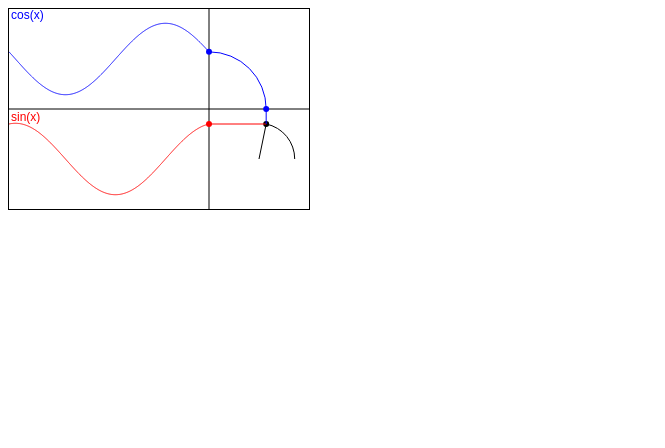
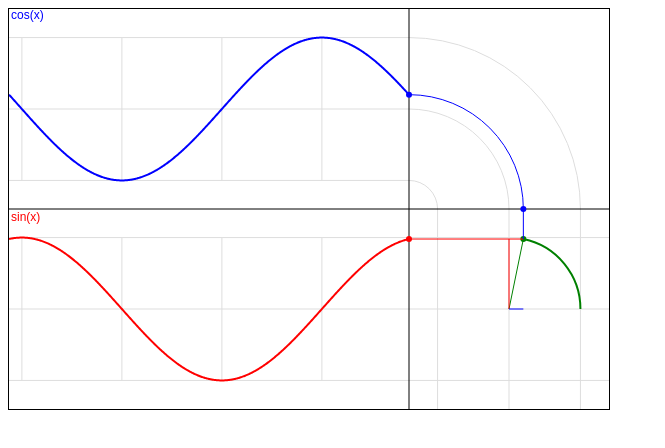
Before and after one commit to sbobyn/irrational-number-visualization, a website with bundled scripts: page src/eulers-2d.html in a window 1280 px wide. Shown: the whole page, without its empty margins (0-665 px from the left). Built offline with nearby package versions, Linux system fonts and the light colour scheme.

Commit message:
added background grid and cleaned up colors

```diff
--- a/src/eulers-2d.html
+++ b/src/eulers-2d.html
@@ -10,6 +10,6 @@
     </style>
   </head>
   <body>
-    <canvas id="canvas" width="300" height="200"></canvas>
+    <canvas id="canvas" width="600" height="400"></canvas>
   </body>
 </html>
--- a/src/eulers-2d.ts
+++ b/src/eulers-2d.ts
@@ -3,6 +3,7 @@ import { Renderer } from "./renderer.js";
 const plotWidth = Math.PI;
 const plotHeight = 1.4;
 const canvas = document.getElementById("canvas") as HTMLCanvasElement;
+const ctx = canvas.getContext("2d") as CanvasRenderingContext2D;
 const canvasRenderer = new Renderer(canvas, plotWidth, plotHeight);
 const cosineRenderer = new Renderer(canvas, plotWidth, plotHeight, 0, 0);
 cosineRenderer.cw = canvas.width * (2 / 3);
@@ -37,6 +38,7 @@ for (let i = -Math.PI; i <= Math.PI + 0.01; i += 0.01) {
 }
 
 function drawSine() {
+  // sine wave
   sineRenderer.ctx.strokeStyle = "red";
   sineRenderer.ctx.beginPath();
   for (let i = 0; i < thetas.length; i++) {
@@ -73,8 +75,9 @@ function drawCosine() {
 }
 
 function drawCircle() {
-  circleRenderer.ctx.strokeStyle = "black";
-  circleRenderer.ctx.fillStyle = "black";
+  ctx.lineWidth = 2;
+  circleRenderer.ctx.strokeStyle = "green";
+  circleRenderer.ctx.fillStyle = "green";
   circleRenderer.drawArc(
     0,
     0,
@@ -82,14 +85,18 @@ function drawCircle() {
     -(Math.PI + phase),
     true
   );
+  ctx.lineWidth = 1;
   const x = Math.cos(Math.PI + phase) / plotHeight;
   const y = Math.sin(Math.PI + phase) / plotHeight;
   circleRenderer.drawPoint(x, y);
   circleRenderer.drawLine(0, 0, x, y);
   circleRenderer.ctx.strokeStyle = "red";
   circleRenderer.drawLine(-1, Math.sin(Math.PI + phase) / plotHeight, x, y);
+  circleRenderer.drawLine(0, 0, 0, y);
+
   circleRenderer.ctx.strokeStyle = "blue";
   circleRenderer.drawLine(Math.cos(Math.PI + phase) / plotHeight, 1, x, y);
+  circleRenderer.drawLine(0, 0, x, 0);
 }
 
 function drawCosArc() {
@@ -116,6 +123,95 @@ function drawBorders() {
   );
 }
 
+function drawGrid() {
+  cosArcRenderer.ctx.strokeStyle = "#dddddd";
+  circleRenderer.ctx.strokeStyle = "#dddddd";
+  cosineRenderer.ctx.strokeStyle = "#dddddd";
+  sineRenderer.ctx.strokeStyle = "#dddddd";
+  // cosine arc
+  // horizontal
+  cosArcRenderer.drawArc(
+    -1,
+    -1,
+    cosArcRenderer.cw * 0.5 * (1 + Math.cos(Math.PI) / plotHeight),
+    -Math.PI / 2,
+    true
+  );
+  cosArcRenderer.drawArc(-1, -1, cosArcRenderer.cw * 0.5, -Math.PI / 2, true);
+  cosArcRenderer.drawArc(
+    -1,
+    -1,
+    cosArcRenderer.cw * (1 - 0.5 * (1 + Math.cos(Math.PI) / plotHeight)),
+    -Math.PI / 2,
+    true
+  );
+  // circle
+  // horizontal
+  circleRenderer.drawLine(-1, 0, 1, 0);
+  circleRenderer.drawLine(-1, 1 / plotHeight, 1, 1 / plotHeight);
+  circleRenderer.drawLine(-1, -1 / plotHeight, 1, -1 / plotHeight);
+  //vertical
+  circleRenderer.drawLine(0, -1, 0, 1);
+  circleRenderer.drawLine(1 / plotHeight, -1, 1 / plotHeight, 1);
+  circleRenderer.drawLine(-1 / plotHeight, -1, -1 / plotHeight, 1);
+  // cosine & sine
+  // horizontal
+  cosineRenderer.drawLine(-Math.PI, 1, Math.PI, 1);
+  cosineRenderer.drawLine(-Math.PI, 0, Math.PI, 0);
+  cosineRenderer.drawLine(-Math.PI, -1, Math.PI, -1);
+  sineRenderer.drawLine(-Math.PI, 1, Math.PI, 1);
+  sineRenderer.drawLine(-Math.PI, 0, Math.PI, 0);
+  sineRenderer.drawLine(-Math.PI, -1, Math.PI, -1);
+  // vertical
+  cosineRenderer.drawLine(-phase, -1, -phase, 1);
+  sineRenderer.drawLine(-phase, -1, -phase, 1);
+  if (-phase + Math.PI / 2 < Math.PI) {
+    cosineRenderer.drawLine(-phase + Math.PI / 2, -1, -phase + Math.PI / 2, 1);
+    sineRenderer.drawLine(-phase + Math.PI / 2, -1, -phase + Math.PI / 2, 1);
+  }
+  if (-phase - Math.PI / 2 > -Math.PI) {
+    cosineRenderer.drawLine(-phase - Math.PI / 2, -1, -phase - Math.PI / 2, 1);
+    sineRenderer.drawLine(-phase - Math.PI / 2, -1, -phase - Math.PI / 2, 1);
+  }
+  if (-phase + Math.PI < Math.PI) {
+    cosineRenderer.drawLine(-phase + Math.PI, -1, -phase + Math.PI, 1);
+    sineRenderer.drawLine(-phase + Math.PI, -1, -phase + Math.PI, 1);
+  }
+  if (-phase - Math.PI > -Math.PI) {
+    cosineRenderer.drawLine(-phase - Math.PI, -1, -phase - Math.PI, 1);
+    sineRenderer.drawLine(-phase - Math.PI, -1, -phase - Math.PI, 1);
+  }
+
+  if (-phase + (3 / 2) * Math.PI < Math.PI) {
+    cosineRenderer.drawLine(
+      -phase + (3 / 2) * Math.PI,
+      -1,
+      -phase + (3 / 2) * Math.PI,
+      1
+    );
+    sineRenderer.drawLine(
+      -phase + (3 / 2) * Math.PI,
+      -1,
+      -phase + (3 / 2) * Math.PI,
+      1
+    );
+  }
+  if (-phase - (3 / 2) * Math.PI > -Math.PI) {
+    cosineRenderer.drawLine(
+      -phase - (3 / 2) * Math.PI,
+      -1,
+      -phase - (3 / 2) * Math.PI,
+      1
+    );
+    sineRenderer.drawLine(
+      -phase - (3 / 2) * Math.PI,
+      -1,
+      -phase - (3 / 2) * Math.PI,
+      1
+    );
+  }
+}
+
 function draw() {
   phase += 0.01;
   if (phase > Math.PI) {
@@ -126,10 +222,15 @@ function draw() {
   sineRenderer.clear();
   circleRenderer.clear();
   cosArcRenderer.clear();
+
+  ctx.lineWidth = 1;
+  drawGrid();
   drawBorders();
+  ctx.lineWidth = 2;
   drawSine();
   drawCosine();
   drawCircle();
+  ctx.lineWidth = 1;
   drawCosArc();
   requestAnimationFrame(draw);
 }
```
